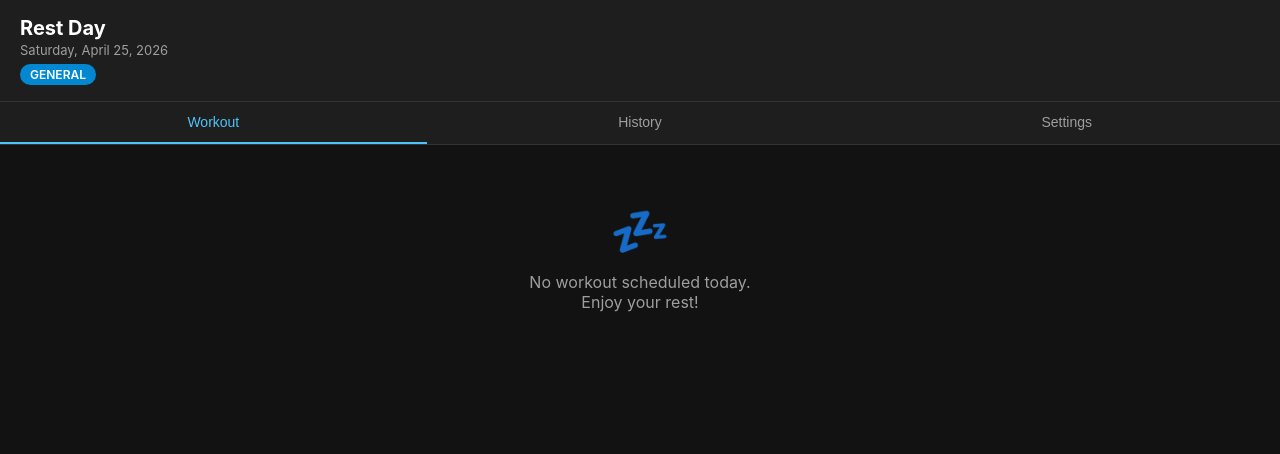
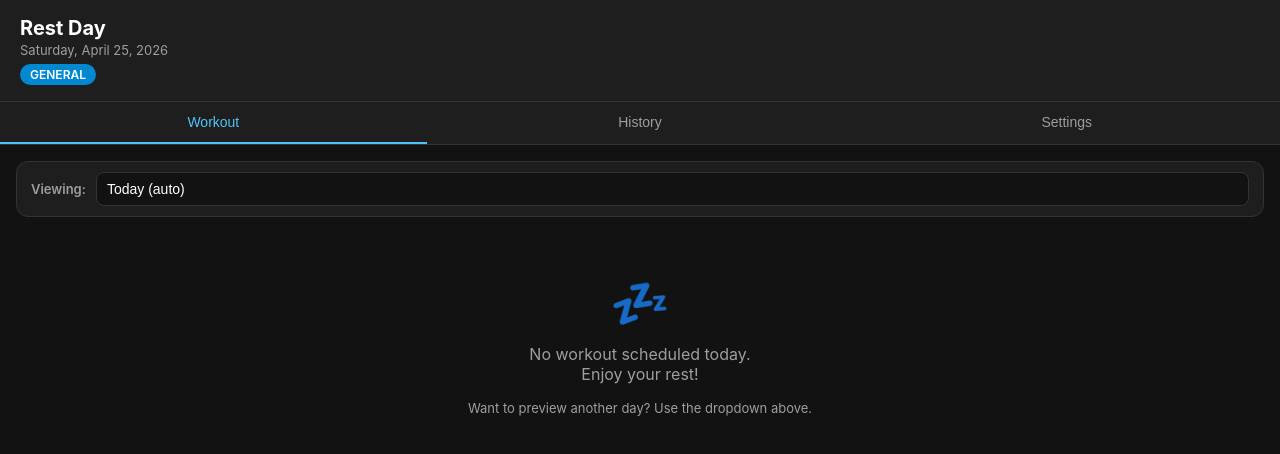
Before and after one commit to Travis-coder135/workout-planner, a plain HTML site: page index.html in a window 1280 px wide. Drawn offline with Linux system fonts and the light colour scheme.

Commit message:
Add day picker to preview/test any workout day
A dropdown at the top of the Workout tab lets you view Monday/Wednesday/Friday
plans regardless of the actual day. Useful for testing the logger or
previewing tomorrow's workout.

Preview-mode logs are stored under separate keys so test data does not
contaminate real workout history.

Co-Authored-By: Claude Opus 4.6 (1M context) <noreply@anthropic.com>

```diff
--- a/index.html
+++ b/index.html
@@ -85,6 +85,38 @@
   /* Sections */
   .section { display: none; padding: 16px; }
   .section.active { display: block; }
+
+  /* Day selector */
+  .day-selector {
+    display: flex;
+    align-items: center;
+    gap: 10px;
+    background: var(--surface);
+    border: 1px solid var(--border);
+    border-radius: var(--radius);
+    padding: 10px 14px;
+    margin-bottom: 16px;
+  }
+  .day-selector label {
+    font-size: 13px;
+    color: var(--text-dim);
+    font-weight: 600;
+  }
+  .day-selector select {
+    flex: 1;
+    background: var(--bg);
+    color: var(--text-bright);
+    border: 1px solid var(--border);
+    border-radius: 8px;
+    padding: 8px 10px;
+    font-size: 14px;
+    -webkit-appearance: none;
+    appearance: none;
+  }
+  .day-selector.preview {
+    border-color: var(--warning);
+    background: rgba(255, 167, 38, 0.08);
+  }
 
   /* Warmup/Cooldown */
   .info-box {
@@ -524,6 +556,15 @@
 
 <!-- WORKOUT SECTION -->
 <div id="workout-section" class="section active">
+  <div class="day-selector">
+    <label for="day-picker">Viewing:</label>
+    <select id="day-picker" onchange="changeDay(this.value)">
+      <option value="auto">Today (auto)</option>
+      <option value="monday">Monday — Push</option>
+      <option value="wednesday">Wednesday — Pull</option>
+      <option value="friday">Friday — Legs</option>
+    </select>
+  </div>
   <div id="warmup-box" class="info-box"></div>
   <div id="rest-timer" class="rest-timer">
     <div class="timer-label">Rest Timer</div>
@@ -634,10 +675,25 @@ async function loadPlan() {
 }
 
 // ==================== RENDER ====================
+let dayOverride = null; // null = auto, or 'monday'/'wednesday'/'friday'
+
+function changeDay(value) {
+  dayOverride = value === 'auto' ? null : value;
+  const sel = document.querySelector('.day-selector');
+  if (dayOverride) {
+    sel.classList.add('preview');
+  } else {
+    sel.classList.remove('preview');
+  }
+  renderToday();
+}
+
 function renderToday() {
   const today = getTodayString();
   const dayNames = ['sunday','monday','tuesday','wednesday','thursday','friday','saturday'];
-  const todayName = dayNames[new Date().getDay()];
+  const actualDayName = dayNames[new Date().getDay()];
+  const todayName = dayOverride || actualDayName;
+  const isPreview = dayOverride && dayOverride !== actualDayName;
 
   // Find today's workout
   todayWorkout = null;
@@ -645,8 +701,9 @@ function renderToday() {
     todayWorkout = workoutPlan.days.find(d => d.dayOfWeek === todayName);
   }
 
-  // Also check if there's a saved log for today
-  const savedLog = localStorage.getItem('log-' + today);
+  // Use a separate log key when previewing, so test logs don't pollute real data
+  const logKey = isPreview ? 'preview-log-' + todayName : 'log-' + today;
+  const savedLog = localStorage.getItem(logKey);
   if (savedLog) {
     workoutLog = JSON.parse(savedLog);
   } else {
@@ -662,12 +719,17 @@ function renderToday() {
       <div class="empty-state">
         <div class="icon">&#128164;</div>
         <p>No workout scheduled today.<br>Enjoy your rest!</p>
+        <p style="margin-top:16px;font-size:13px;">Want to preview another day? Use the dropdown above.</p>
       </div>`;
     document.getElementById('warmup-box').style.display = 'none';
     document.getElementById('cooldown-box').style.display = 'none';
     document.getElementById('complete-btn').style.display = 'none';
     return;
   }
+  // Reset display in case it was hidden
+  document.getElementById('warmup-box').style.display = '';
+  document.getElementById('cooldown-box').style.display = '';
+  document.getElementById('complete-btn').style.display = '';
 
   document.getElementById('dayTitle').textContent = todayWorkout.label;
   document.getElementById('warmup-box').innerHTML = '<strong>Warmup:</strong> ' + todayWorkout.warmup;
@@ -823,9 +885,12 @@ function doLogSet(exIdx, setIdx, weight, reps, rpe) {
     timestamp: new Date().toISOString()
   };
 
-  // Save to localStorage
-  const today = getTodayString();
-  localStorage.setItem('log-' + today, JSON.stringify(workoutLog));
+  // Save to localStorage (preview mode uses separate keys to keep test data isolated)
+  const dayNames = ['sunday','monday','tuesday','wednesday','thursday','friday','saturday'];
+  const actualDayName = dayNames[new Date().getDay()];
+  const isPreview = dayOverride && dayOverride !== actualDayName;
+  const storageKey = isPreview ? 'preview-log-' + dayOverride : 'log-' + getTodayString();
+  localStorage.setItem(storageKey, JSON.stringify(workoutLog));
 
   // Was this set already logged before? (editing vs first-time logging)
   const wasAlreadyLogged = document.getElementById(`setrow-${exIdx}-${setIdx}`).classList.contains('logged');
```
